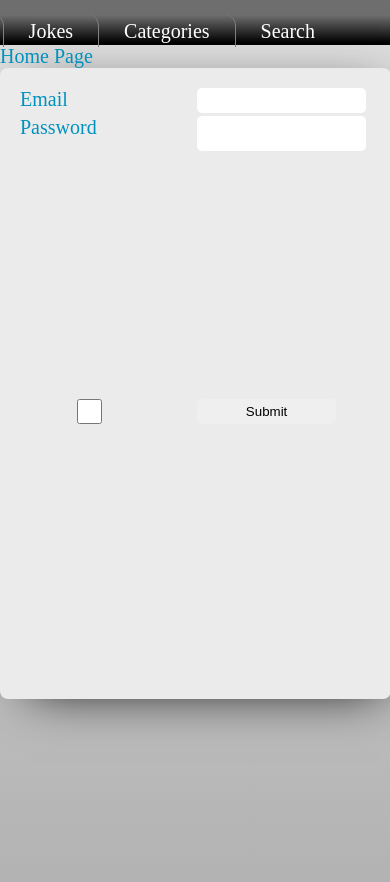
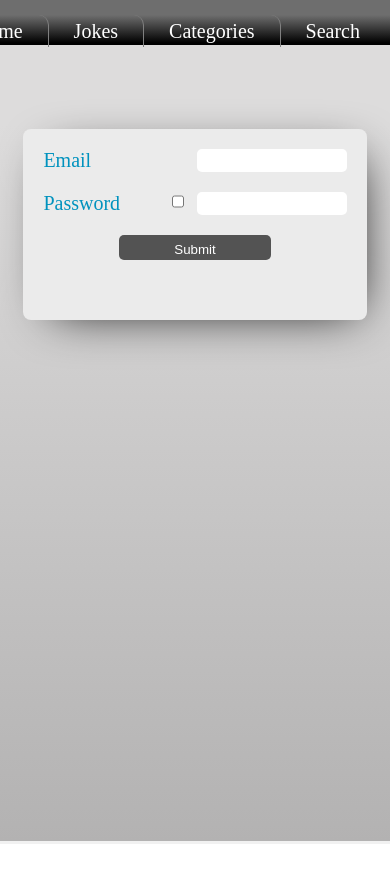
Before and after one commit to FreeFlight-Code/norrisAPI, a React (Create React App) app: page / in a window 390 px wide. Shown: the top 882 px of the page. After the commit the page ends 844 px from the top, so only its background shows below. Built offline with nearby package versions, Linux system fonts and the light colour scheme.

Commit message:
styles for form and responsiveness

```diff
--- a/src/App.scss
+++ b/src/App.scss
@@ -1,4 +1,4 @@
 @import './sass/_universal';
 @import './sass/_buttons';
-@import './sass/header';
-@import './sass/form'
+@import './sass/_form';
+@import './sass/_header';
--- a/src/components/Form.jsx
+++ b/src/components/Form.jsx
@@ -54,7 +54,13 @@ class Form extends React.Component {
 				id="email"
 				value={email}
 			/>
-			<label>Password</label>
+			<span className="passwordContainer">
+				<label>Password</label>
+				<input
+					onChange={_ => this.togglePasswordvisibility()}
+					type="checkbox"
+				/>
+			</span>
 			<input
 				onChange={e => this.handleInputChange(e)}
 				// pattern="(?=.{8,})"
@@ -62,10 +68,6 @@ class Form extends React.Component {
 				name="password"
 				id="password"
 				value={password}
-			/>
-			<input
-				onChange={_ => this.togglePasswordvisibility()}
-				type="checkbox"
 			/>
 			<input
 				onClick={e => this.handleSubmit(e)}
--- a/src/pages/Home.jsx
+++ b/src/pages/Home.jsx
@@ -9,7 +9,7 @@ class Home extends React.Component {
 		return (
 
       <div className="page home">
-        Home Page
+
 		<Form/>
       </div>
     );
--- a/src/sass/_form.scss
+++ b/src/sass/_form.scss
@@ -1,14 +1,41 @@
 .loginForm{
-	height: 70vh;
-	width: 90vw;
-	max-width: 500px;
+	position: relative;
+	// height: 70vh;
+	box-sizing: border-box;
 	background-color: rgb(235, 235, 235);
-	padding: 20px;
+	padding: 20px 20px 60px;
 	border-radius: .5rem;
 	display: grid;
 	grid-template-columns: 1fr 1fr;
 	grid-template-rows: min-content;
-	grid-gap: 3px;
-	margin: 0 auto;
+	grid-gap: 20px 3px;
+	margin: 0 3vw;
 	box-shadow: 10px 10px 50px -20px black;
+	input[type="submit"]{
+		grid-column: span 2;
+		width: 50%;
+		margin: 0 auto;
+		padding: 7px 14px;
+		background-color: rgb(83, 83, 83);
+		color: white;
+		&:hover{
+			background-color: rgb(99, 99, 99);
+		}
+	}
+	@media (min-width: 520px){
+		max-width: 490px;
+		margin: 0 auto;
+	}
+	.passwordContainer{
+		position: relative;
+		input{
+			width: 12px;
+			position: absolute;
+			right: 10px;
+			top: 3px;
+			&:hover [data-hover]{
+
+			}
+		}
+	}
 }
--- a/src/sass/_header.scss
+++ b/src/sass/_header.scss
@@ -7,7 +7,7 @@ header{
 	justify-content: flex-end;
     display: flex;
 	nav{
-		padding: 20px 50px 0;
+		padding: 20px 5px 0 0;
 		display: inline-flex;
 		color: inherit;
 		a:last-of-type span{
@@ -21,7 +21,7 @@ header{
 			border-top-right-radius: 10px;
 			&:hover{
 					background-color: rgba(255, 255, 240, 0.288);
-					color: darken($nav-text, 10%);
+					color: darken($nav-text, 5%);
 
 			}
 
--- a/src/sass/_universal.scss
+++ b/src/sass/_universal.scss
@@ -3,6 +3,7 @@ $green: rgb(0, 139, 0);
 $black: rgb(34, 34, 34);
 $white: rgb(241, 241, 241);
 $blue: rgb(0, 146, 190);
+$text: $blue;
 $primary-color: $blue;
 $secondary-color: darken($primary-color, 30%);
 
@@ -10,11 +11,10 @@ $secondary-color: darken($primary-color, 30%);
 .ChuckNorrisApp{
   font-size: 20px;
   background-color: $white;
-  color: $primary-color;
-  width: 100vw;
+  color: $text;
+  width: 100%;
+  max-width: 100vw;
   min-height: 100vh;
-  // font-family: 'fantasy', 'Trebuchet MS', 'Lucida Sans Unicode', 'Lucida Grande', 'Lucida Sans', Arial, sans-serif;
-
 }
 
 a{
@@ -25,9 +25,10 @@ a{
   }
 }
 input{
-  padding: 5px 15px;
+  box-sizing: border-box;
+  padding-left: 15px;
   border: none;
-  width: 80%;
+  width: 100%;
   max-height: 25px;
   border-radius: 5px;
 	transition: all .2s ease-in-out;
@@ -36,11 +37,14 @@ input{
   }
   &:hover{
     background-color: rgb(247, 247, 197);
+    cursor: pointer;
   }
 }
 
 .page{
   width: 100%;
-  height: 100vh;
+  box-sizing: border-box;
+  height: calc(100vh - 48px);
   background: linear-gradient(rgb(221, 220, 220) 10%, rgb(179, 178, 178));
+  padding: 10vh 3vw;
 }
```
